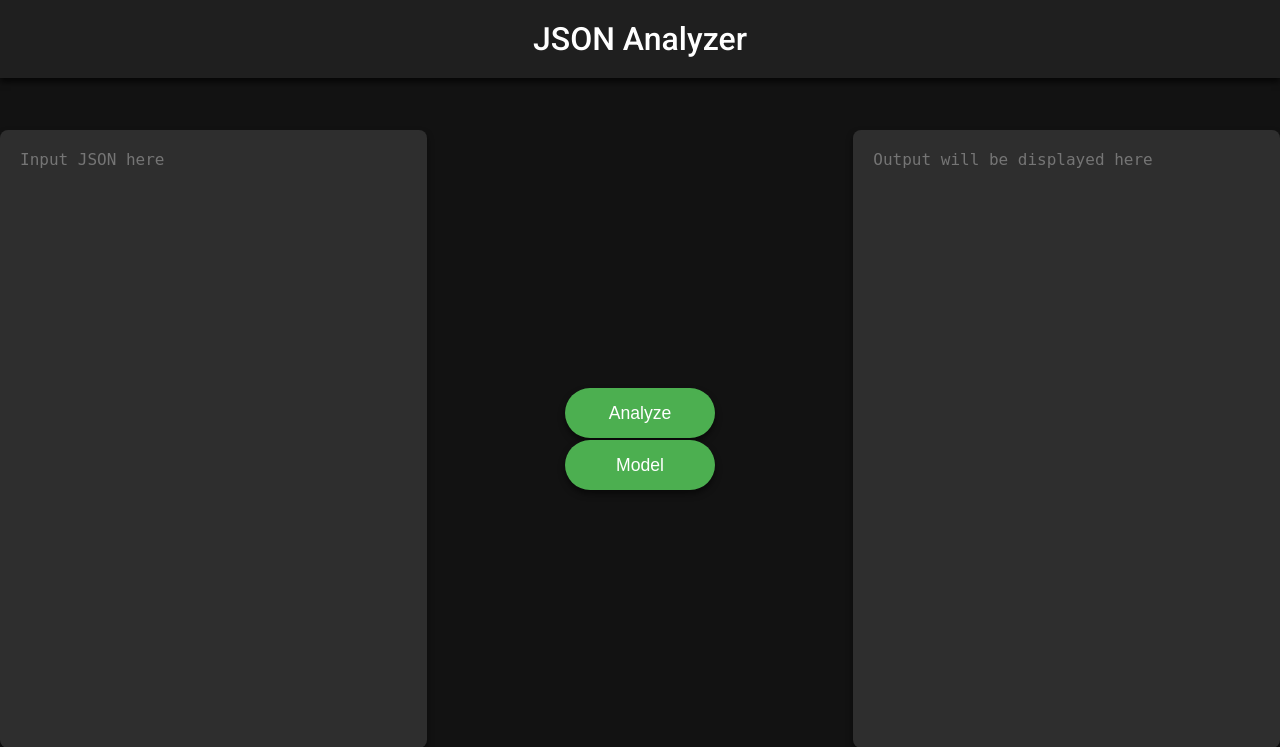
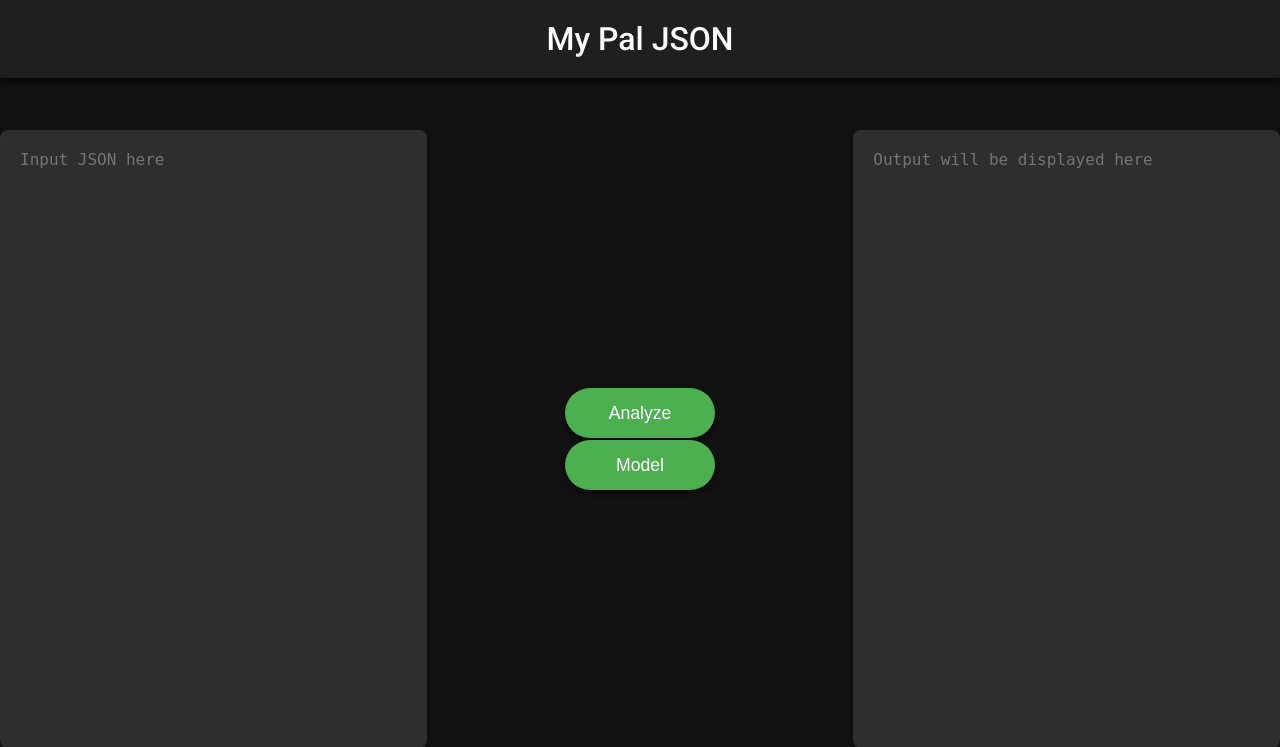
Before and after one commit to aviman1258/my-pal-json, a Flask app: page / in a window 1280 px wide. Shown: the top 747 px of the page. Run offline with Flask 3, Linux system fonts and the light colour scheme.

Commit message:
changed name of site

```diff
--- a/web/templates/json-analyzer.html
+++ b/web/templates/json-analyzer.html
@@ -8,7 +8,7 @@
 </head>
 <body>
     <header>
-        <h1>JSON Analyzer</h1>
+        <h1>My Pal JSON</h1>
     </header>
     <div class="container">
         <div class="left">
```
